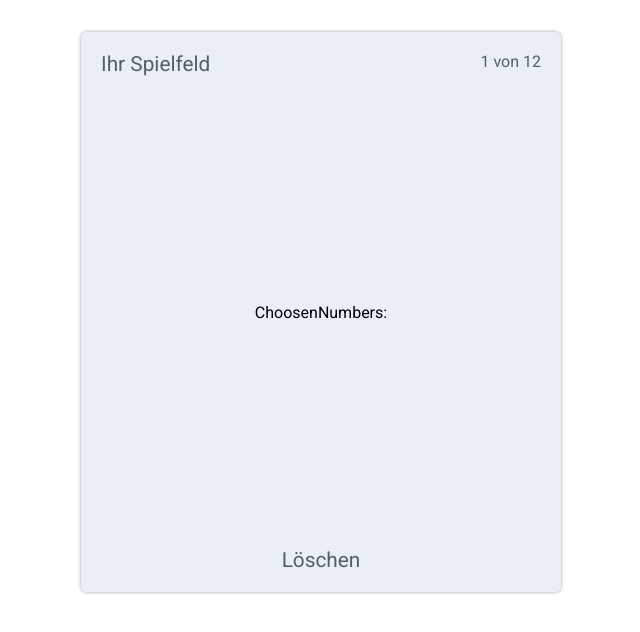
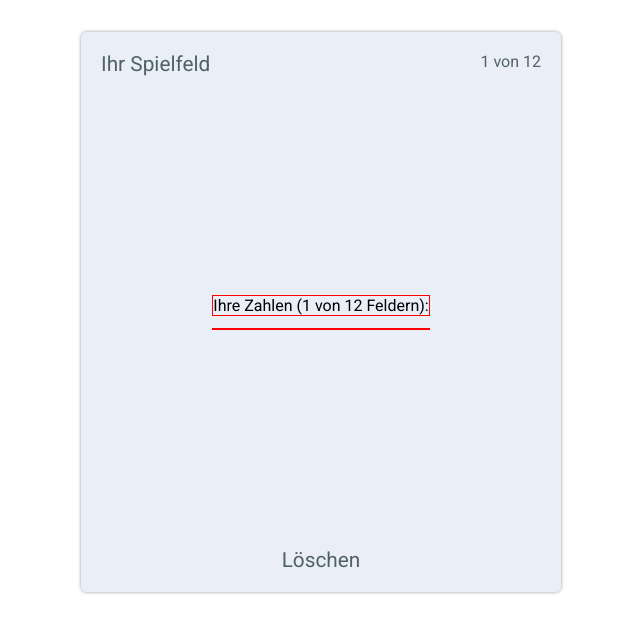
Before and after one commit to kedmar20/Lotto-App-Probeaufgabe, a React (Vite) app: page /chosen in a window 1280 px wide. Shown: the top 632 px of the page, without its empty margins (319-959 px from the left). Built offline with nearby package versions, Linux system fonts and the light colour scheme.

Commit message:
improve funcionality: button 'weiter', buttonValue state

```diff
--- a/src/components/atoms/NumberButton/NumberButton.jsx
+++ b/src/components/atoms/NumberButton/NumberButton.jsx
@@ -12,24 +12,21 @@ export default function NumberButton({number, i}) {
 
   const AddNumber = (i) => {
     console.log(i);
-  // console.log(e.target.value);
-  // console.log(context.numbers.length);
 
   if (context.numbers.length<6) {
-  //  console.log('clicked');
    if (buttonValue==number) {
     setButtonValue('X');
-    // context.handleAddNumber(number);
     context.setNumbers([number, ...context.numbers]);
-(context.numbers.length>=5)?context.setToggle(true):'';
+(context.numbers.length==5)?context.setToggle(true):'';
     } else {
       context.deleteNumber(number);
       setButtonValue(number);
     }
-    // console.log(context.numbers);
   }
   else{
-
+    context.deleteNumber(number);
+    context.setToggle(false)
+    setButtonValue(number)
     return
   }
 }
--- a/src/components/molecules/NumberList/NumberList.jsx
+++ b/src/components/molecules/NumberList/NumberList.jsx
@@ -7,7 +7,7 @@ const NumberList = () => {
     for (let step = 1; step < 50; step++) {
   numbers.push(step)
 };
-console.log(numbers);
+// console.log(numbers);
   return (
     <NumberListStyles>
       {  numbers.map((number, i)=>{
--- a/src/index.css
+++ b/src/index.css
@@ -25,4 +25,5 @@ html {
 
   .chosenNumber {
     padding: 8px;
+    margin-top: 20px;
    }
--- a/src/views/ChosenNumbers.jsx
+++ b/src/views/ChosenNumbers.jsx
@@ -1,5 +1,6 @@
 import React, {useContext} from 'react'
 import { NumbersContext } from 'src/providers/Providers';
+import { ChosenNumbersStyles } from './ChosenNumbers.styles';
 
 
 const ChosenNumbers = () => {
@@ -7,16 +8,18 @@ const ChosenNumbers = () => {
    console.log(context.numbers);
    const SixNumbers = context.numbers;
   return (
-    <div>
-      <span>
-        ChoosenNumbers:
-        </span>
+    <ChosenNumbersStyles>
+      <p>
+        Ihre Zahlen (1 von 12 Feldern):
+        </p>
+<p>
 
       {SixNumbers.map((number)=>(
       <span className='chosenNumber'>{number}</span>
       ))}
+</p>
 
-    </div>
+    </ChosenNumbersStyles>
   )
 }
 
--- /dev/null
+++ b/src/views/ChosenNumbers.styles.js
@@ -0,0 +1,8 @@
+import styled from "styled-components";
+
+export const ChosenNumbersStyles = styled.div`
+  p{
+  margin: 12px;
+  border: red solid 1px;
+  }
+`;
```
